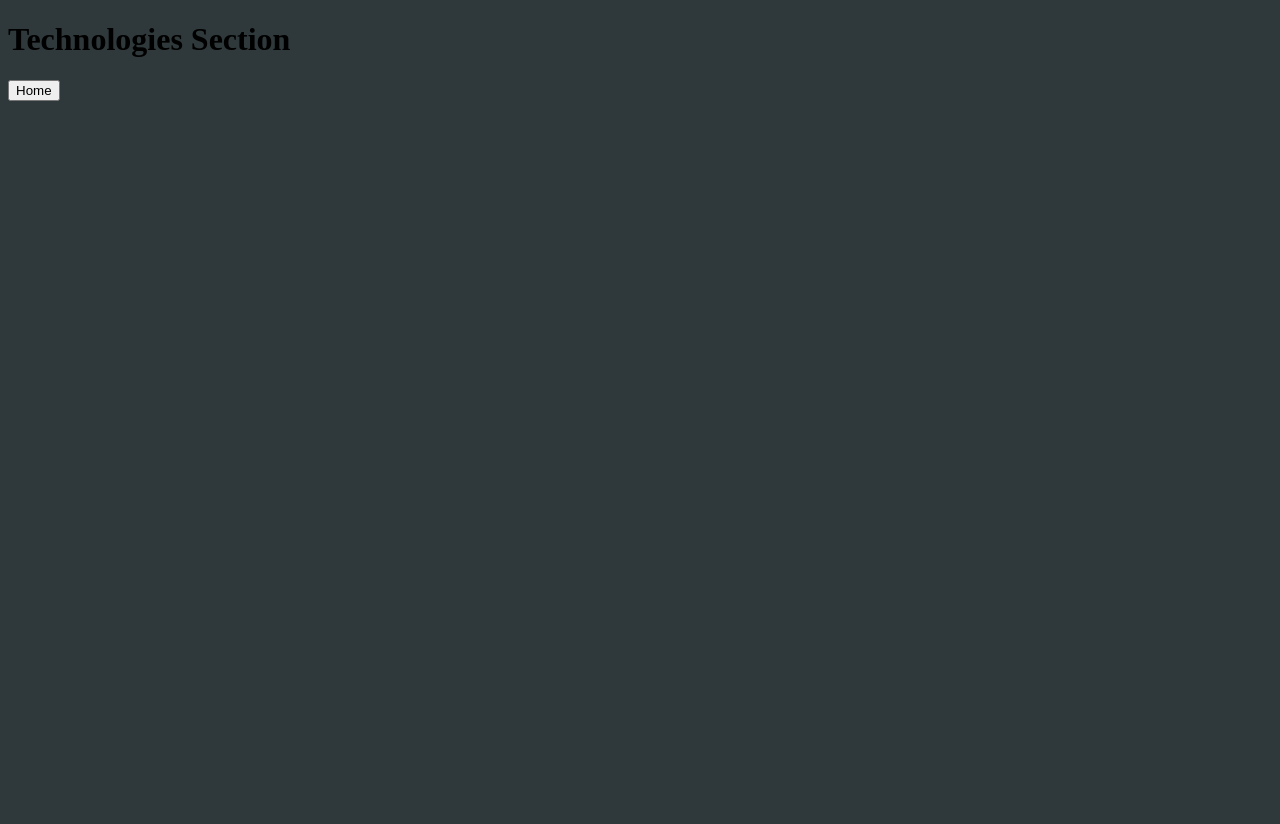
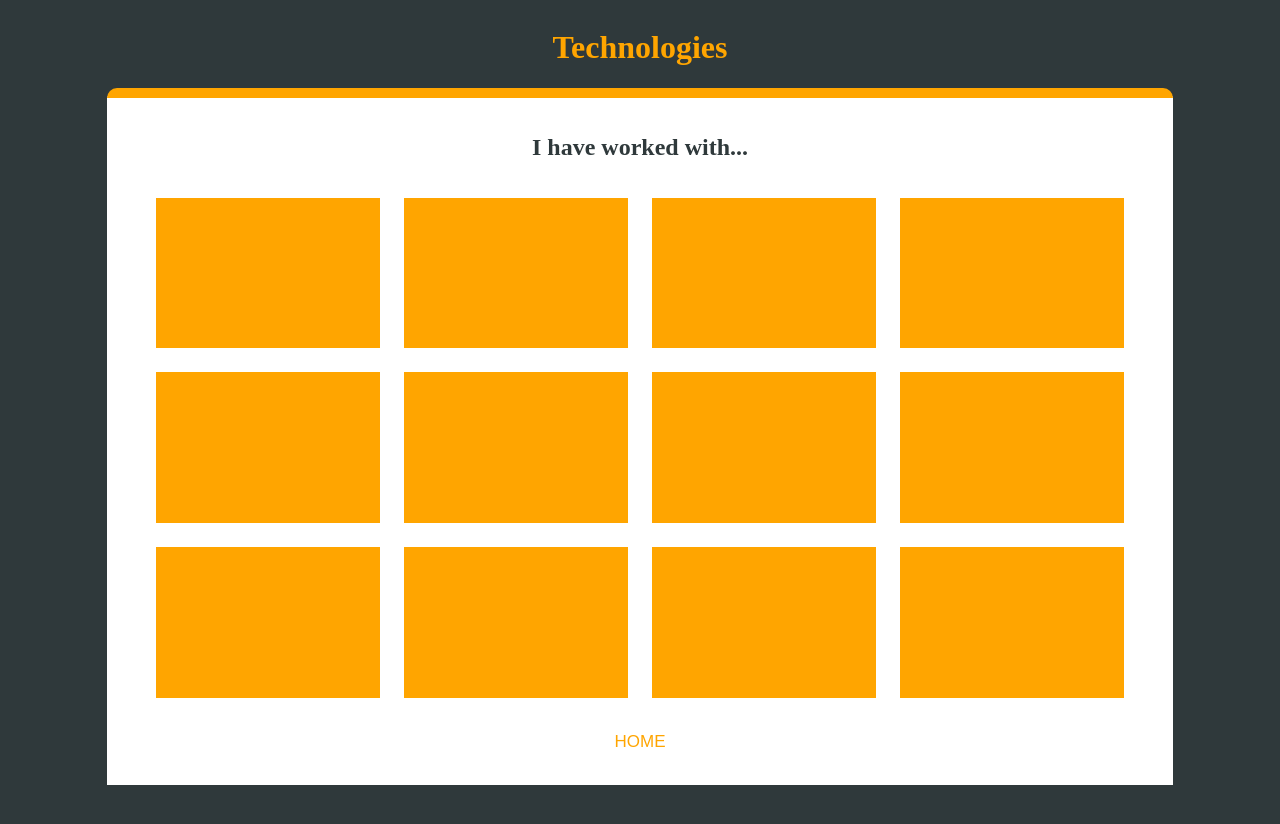
Before and after one commit to mhdavis/portfolio-react, a React (Create React App) app in the folder client/: page /tech in a window 1280 px wide. Shown: the top 824 px of the page. Built offline with nearby package versions, Linux system fonts and the light colour scheme; the HTML template or start-up script is replaced by a standard one.

Commit message:
Wrote up Tech section
- Tech.js/css: Built out and styled portfolio component
- blarg.js: removed unnecessary file
- TechItem: created component and styled

```diff
--- /dev/null
+++ b/client/src/components/TechItem/TechItem.css
@@ -0,0 +1,5 @@
+.tech-item {
+  min-height: 150px;
+  min-width: 150px;
+  background-color: orange;
+}
--- /dev/null
+++ b/client/src/components/TechItem/TechItem.js
@@ -0,0 +1,10 @@
+import React from 'react';
+import "./TechItem.css";
+
+const TechItem = (props) => {
+  return (
+    <div className="tech-item"></div>
+  );
+};
+
+export default TechItem;
--- /dev/null
+++ b/client/src/components/pages/Tech/Tech.css
@@ -0,0 +1,64 @@
+.red {
+  border: 1px solid red;
+}
+
+.tech-section-header {
+  color: orange;
+}
+
+.tech-primary-title {
+  align-content: center;
+}
+
+.tech-panel {
+  border-top: 10px solid orange;
+  border-radius: 10px 10px 0 0;
+  background-color: white;
+  padding: 1em;
+}
+
+.tech-line {
+  color: #2f393b;
+}
+
+.tech-section-footer {
+  margin: 1em 0;
+  background-color: white;
+}
+
+.tech-items-box {
+  display: grid;
+  grid-template-columns: repeat(4, 1fr);
+  border: 1px solid Transparent;
+  grid-gap: 1.5rem;
+  height: 500px;
+  margin: 0.5em 1em;
+  padding: 1em;
+  overflow-y: scroll;
+}
+
+
+/* HOME BUTTON
+-------------------------------------------------------*/
+.tech-route-col {
+  display: flex;
+  flex-direction: column;
+  justify-content: center;
+}
+
+.tech-route-container {
+  background-color: Transparent;
+}
+
+.tech-home-button {
+  border: 0;
+  background-color: Transparent;
+  font-size: 17px;
+  color: orange;
+  transition: 0.5s;
+}
+
+.tech-home-button:hover {
+  font-size: 20px;
+  color: darkorange;
+}
--- a/client/src/components/pages/Tech/Tech.js
+++ b/client/src/components/pages/Tech/Tech.js
@@ -1,15 +1,63 @@
 import React, { Component } from 'react';
 import { Link } from "react-router-dom";
+import './Tech.css';
+import { Row, Col } from 'react-flexbox-grid';
+import TechItem from "./../../TechItem/TechItem";
 
 class Tech extends Component {
   render() {
     return (
-      <div>
-        <h1>Technologies Section</h1>
+      <div className="tech-container">
+        <Row>
+          <Col xs={12}>
+            <Row center="xs">
 
-        <Link to="/">
-          <button>Home</button>
-        </Link>
+              <Col xs={12} sm={12} md={10} lg={10}>
+                 {/* Tech Section Header */}
+                 <div className="tech-section-header">
+                  <h1 className="tech-primary-title">Technologies</h1>
+                 </div>
+                 {/* Tech Section Header */}
+
+                 {/* Tech Section Body */}
+                 <Row className="tech-section-body">
+                   <Col xs={12} className="tech-panel">
+                     <Row center="xs">
+                       <Col xs={12}>
+
+                         <h2 className="tech-line">I have worked with...</h2>
+
+                         <div className="tech-items-box">
+                           <TechItem />
+                           <TechItem />
+                           <TechItem />
+                           <TechItem />
+                           <TechItem />
+                           <TechItem />
+                           <TechItem />
+                           <TechItem />
+                           <TechItem />
+                           <TechItem />
+                           <TechItem />
+                           <TechItem />
+                         </div>
+
+                         <div className="tech-section-footer">
+                           <Link to="/">
+                             <button className="tech-home-button">HOME</button>
+                           </Link>
+                         </div>
+
+                       </Col>
+                     </Row>
+                   </Col>
+                 </Row>
+                 {/* Tech Section Body */}
+               </Col>
+
+            </Row>
+          </Col>
+        </Row>
       </div>
     );
   }
```
Also changed, not shown: client/src/components/pages/About/blarg.js (deleted, +0 -52 lines).
